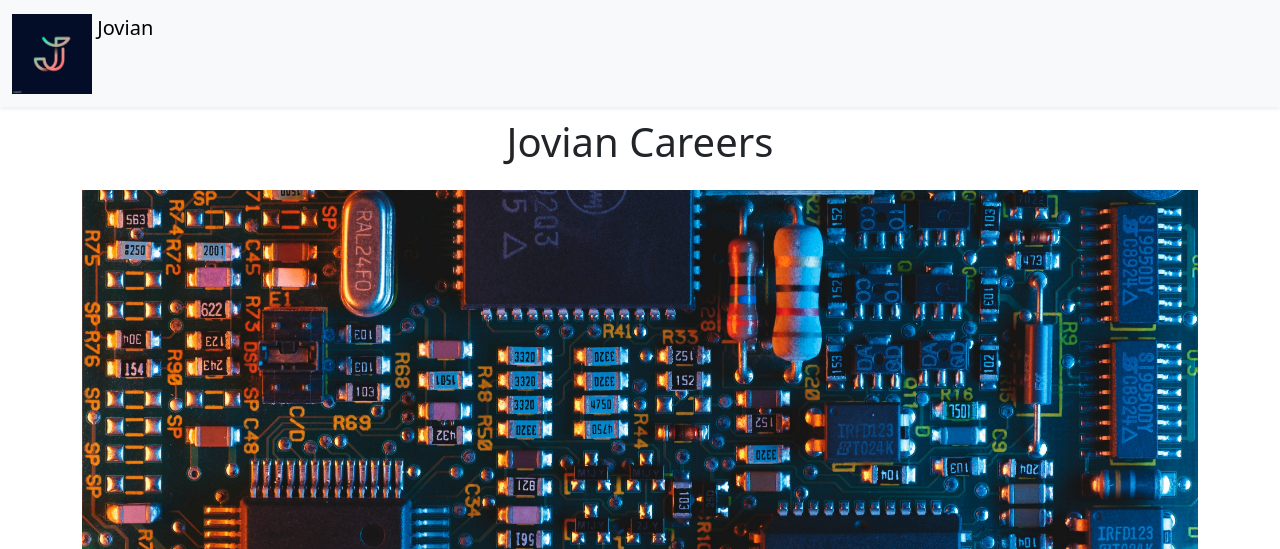
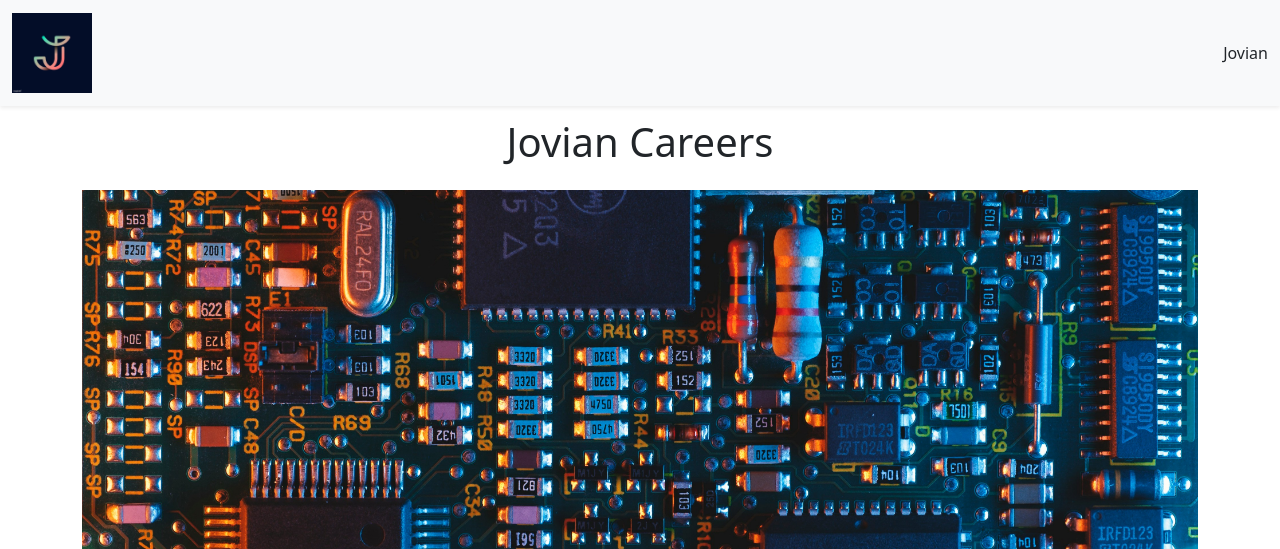
Before and after one commit to sriranjini0605/jovian-careers-website, a Flask app: page / in a window 1280 px wide. Shown: the top 549 px of the page. Run offline with Flask 3, Linux system fonts and the light colour scheme.

Commit message:
changes made to nav

```diff
--- a/templates/nav.html
+++ b/templates/nav.html
@@ -1,9 +1,9 @@
 <nav class="navbar bg-body-tertiary shadow-sm fixed-top bg-white">
   <div class="container-fluid">
-    <a class="navbar-brand" href="#">
+    <a class="navbar-brand d-flex align-items-end" href="#">
       <img src="/static/jovian_logo.jpg" alt="Logo" width="80" height="80" class="d-inline-block align-text-top">
-      <span class="mb-1">Jovian</span>
     </a>
+    <span style="text-align:center">Jovian</span>
   </div>
 </nav>
 <div style="height: 110px;"></div>
```
